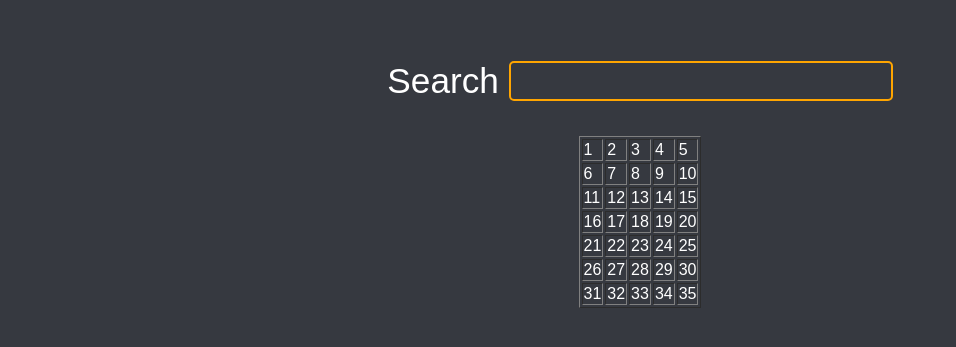
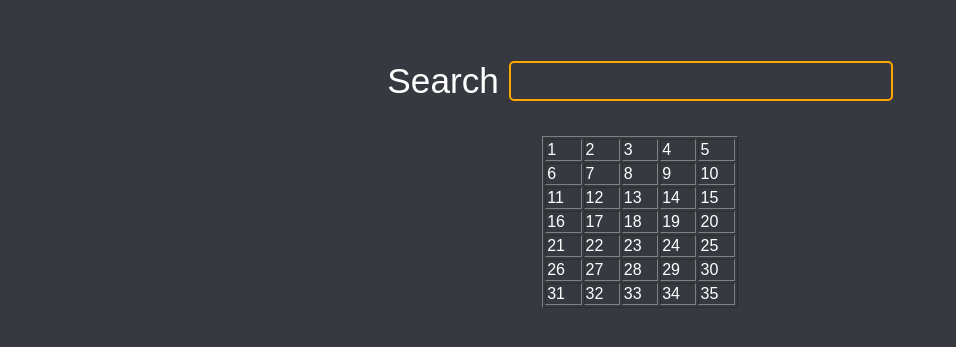
Before and after one commit to TigerAW/TigerAW.github.io, a plain HTML site: page index.html in a window 1280 px wide. Shown: the part 449-796 px from the top of the page, without its empty margins (0-956 px from the left). Drawn offline with Linux system fonts and the light colour scheme.

Commit message:
html:table height / width

```diff
--- a/Styles.css
+++ b/Styles.css
@@ -39,3 +39,8 @@ body {
     border-radius: 5px;
 
 }
+
+td {
+  width: 12%;
+  height: 10%px;
+}
```
